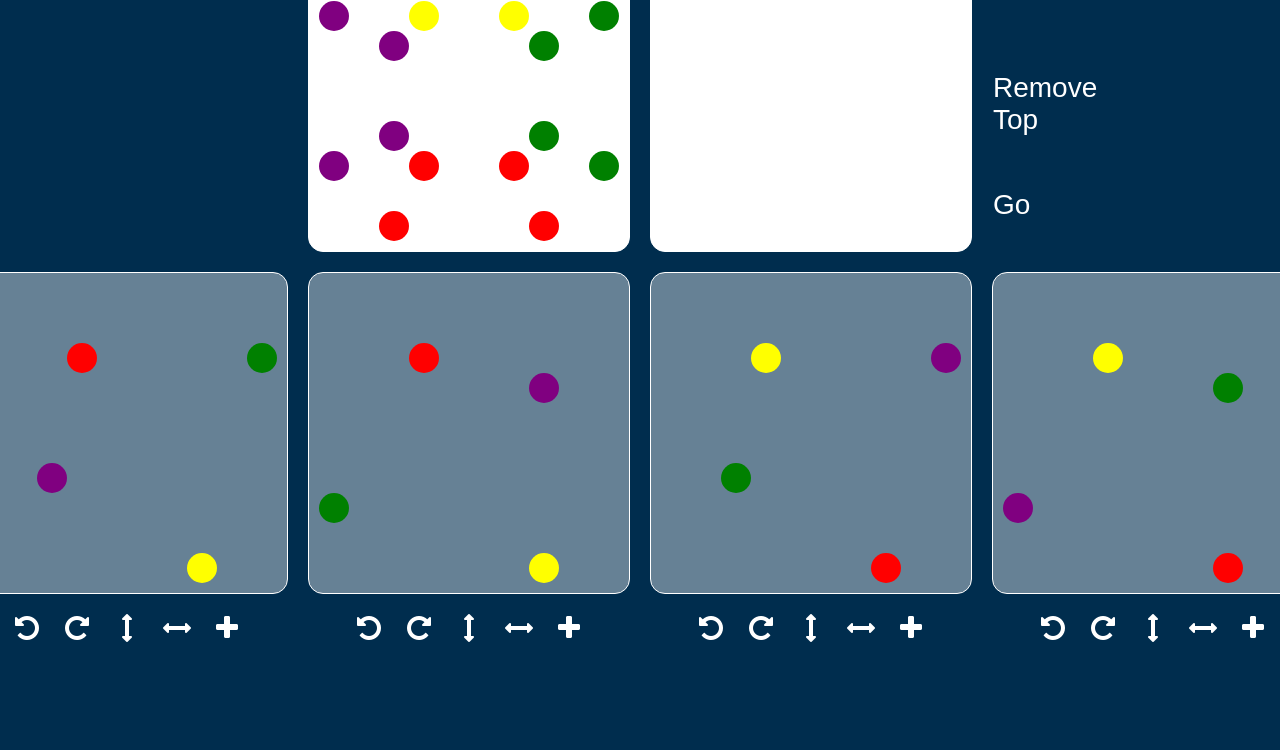
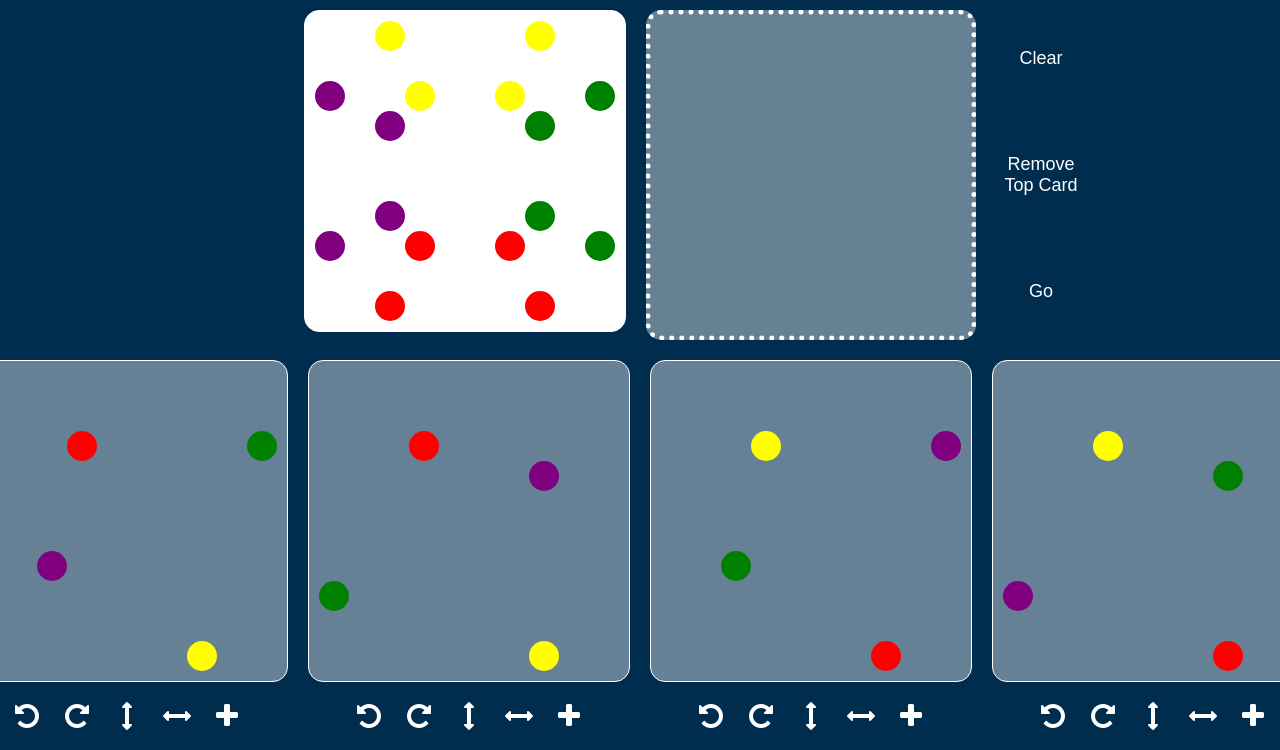
Before and after one commit to acmeff/on-the-dot, a website built with webpack: page index.html in a window 1280 px wide. Shown: the part 88-838 px from the top of the page. Before the commit the page ends 800 px from the top, so only its background shows below. Built offline with nearby package versions, Linux system fonts and the light colour scheme.

Commit message:
Fix button styling

```diff
--- a/css/card.css
+++ b/css/card.css
@@ -3,6 +3,8 @@ body {
   flex-direction: column;
   align-items: center;
   background-color: #002d4e;
+  font-family: sans-serif;
+  color: white;
 }
 
 @keyframes clock{
@@ -46,6 +48,12 @@ button:hover{
   display: flex;
   flex-direction: column;
   justify-content: space-around;
+}
+
+.stack-buttons button{
+  font-size: 18px;
+  width: 100px;
+  height: 60px;
 }
 
 .clear-cards{
@@ -98,15 +106,14 @@ animation-fill-mode: forwards;
     animation-fill-mode: forwards;
 }
 
-/*#stack{
+#stack{
   background-color: rgba(255,255,255,0.4);
   border: 5px dotted white;
-}*/
+}
 
 #target-canvas{
   height: 300px;
   width: 300px;
-  /*border: 5px solid gray;*/
   margin-left: 120px;
 }
 
--- a/index.html
+++ b/index.html
@@ -8,13 +8,13 @@
   <link rel='stylesheet' type='text/css' href='css/card.css' />
   <link rel='stylesheet' href='css/font-awesome.min.css'/>
   <body>
-
+    <h1>On the Dot</h1>
     <section class='top-canvases'>
       <canvas id='target-canvas'></canvas>
       <canvas id='stack'></canvas>
       <div class='stack-buttons'>
         <button id='clear-stack'>Clear</button>
-        <button id='remove-top'>Remove Top</button>
+        <button id='remove-top'>Remove Top Card</button>
         <button id='gen-stack'>Go</button>
       </div>
     </section>
```
Also changed, not shown: lib/game.js.
